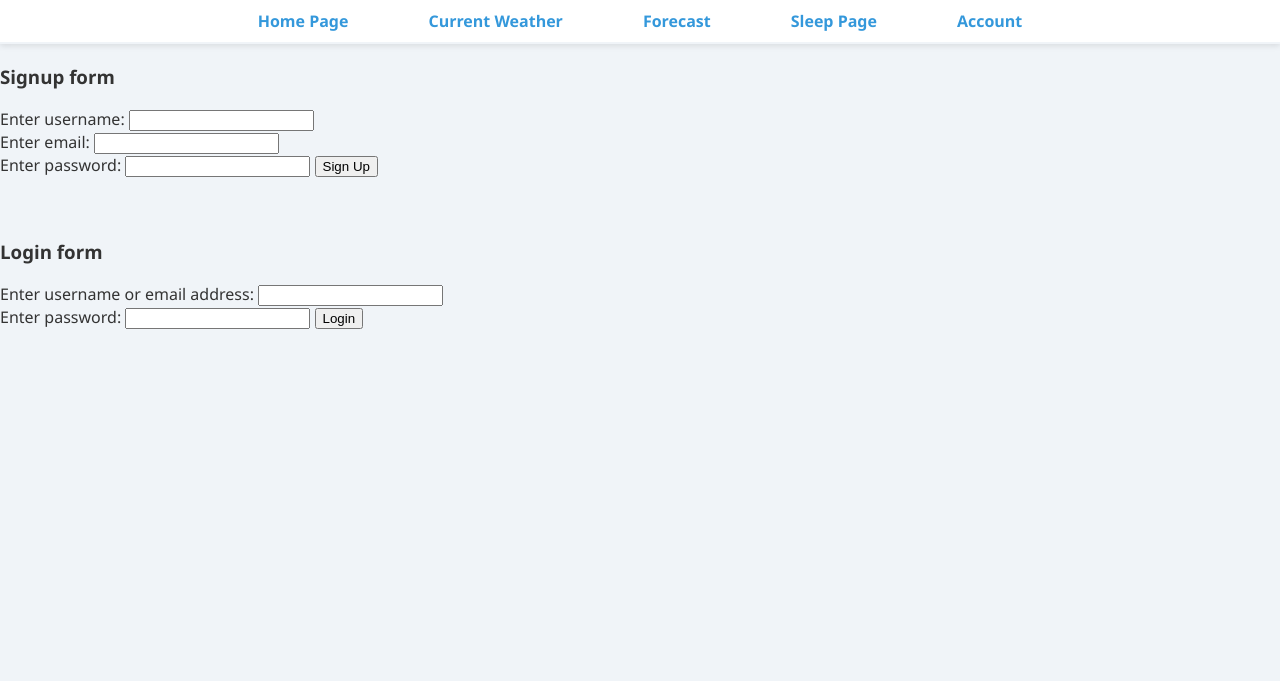
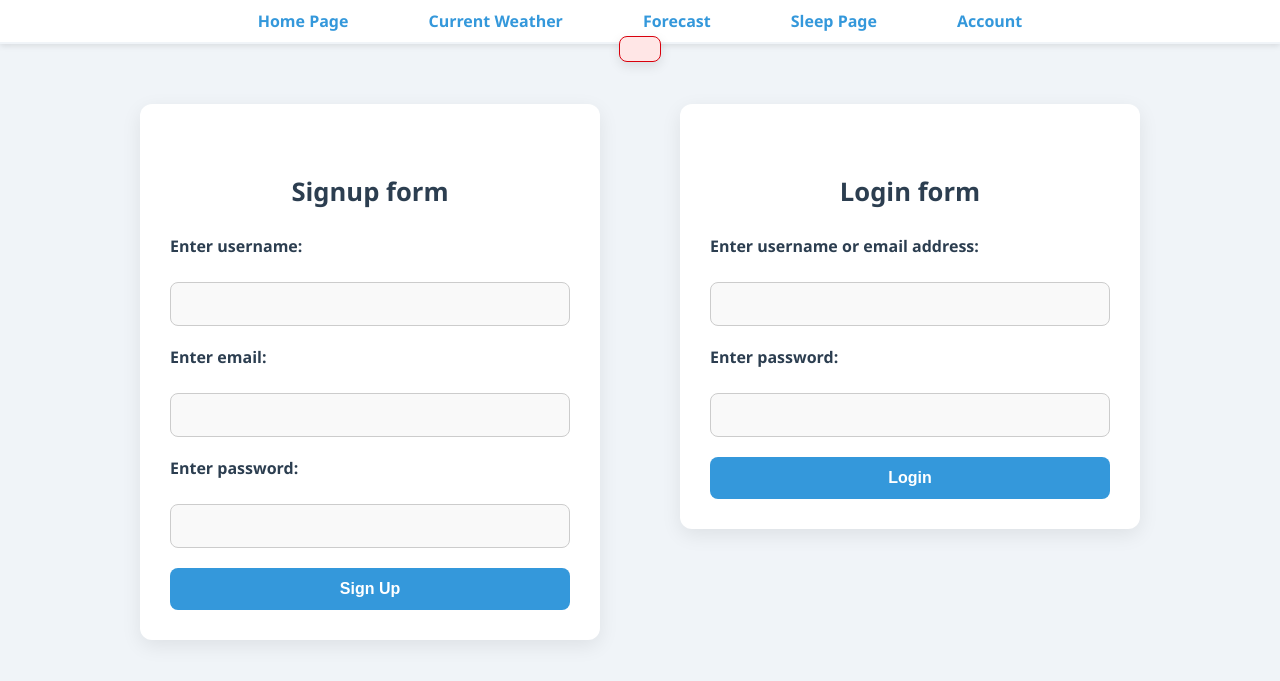
Before and after one commit to Skues/YourWeather, a Python web app: template app/account/templates/account.html in a window 1280 px wide. Shown: the top 681 px of the page. Run offline with Jinja, Linux system fonts and the light colour scheme; the template is opened without the code that fills it, so the values that code supplies are empty.

Commit message:
Added SQL parameteralising, cleaned up the code, the CSS and more

```diff
--- a/app/account/templates/account.html
+++ b/app/account/templates/account.html
@@ -1,31 +1,33 @@
 {% extends "base.html" %}
 {% block body %}
 {% if error != "" %}
-<p>{{error}}</p>
+<p class="errorMessage">{{error}}</p>
 {% endif %}
 {% if not loggedIn %}
+<div class="authContainer">
+<div class="signupForm">
 <h3>Signup form</h3>
-<div class="signupForm">
     <form action="{{url_for("auth.signup")}}" method="POST">
             <label for="username">Enter username: </label>
-            <input type="text" id="username" name = "signup_username"><br>
+            <input type="text" id="username" name = "signup_username" required>
             <label for="email">Enter email: </label>
-            <input type="text" id="email" name = "signup_email"><br>
+            <input type="text" id="email" name = "signup_email" required>
             <label for="password">Enter password: </label>
-            <input type="text" id="password" name = "signup_password">
+            <input type="password" id="password" name = "signup_password" required>
             <input type= "submit" value = "Sign Up">
         </form>
 </div><br><br>
 
+<div class="loginForm">
 <h3>Login form</h3>
-<div class="loginForm">
     <form action="{{url_for("auth.login")}}" method="POST">
         <label for="username_email">Enter username or email address: </label>
-        <input type="text" id="username_email" name = "username_email"><br>
+        <input type="text" id="username_email" name = "username_email" required>
         <label for="password">Enter password: </label>
-        <input type="text" id="login_password" name = "login_password">
+        <input type="password" id="login_password" name = "login_password" required>
         <input type= "submit" value = "Login">
     </form>
+</div>
 </div>
 {% else %}
 <a href={{url_for("auth.logout")}}>Logout</a>
--- a/app/sleep/routes.py
+++ b/app/sleep/routes.py
@@ -22,8 +22,8 @@ def sleepPreference():
         return render_template(
             "account.html", error="Must have an account to see how you will sleep."
         )
-    sql = f"SELECT p.heat, w.location from preferences as p join WeatherData as w on p.userID = w.userID where p.userID ={session.get("id")}"
-    cursor.execute(sql)
+    sql = "SELECT p.heat, w.location from preferences as p join WeatherData as w on p.userID = w.userID where p.userID = %s"
+    cursor.execute(sql, (session.get("id")))
     result = cursor.fetchone()
     if not result:
         return "No user found"
--- a/app/static/styles.css
+++ b/app/static/styles.css
@@ -1,3 +1,254 @@
+.forecastForm {
+    background-color: #ffffff;
+    padding: 25px 30px;
+    border-radius: 12px;
+    max-width: 600px;
+    margin: 30px auto;
+    box-shadow: 0 4px 16px rgba(0, 0, 0, 0.1);
+    display: flex;
+    flex-direction: column;
+    gap: 15px;
+    align-items: stretch;
+}
+
+.forecastForm label {
+    font-weight: 600;
+    color: #2c3e50;
+    font-size: 1rem;
+}
+
+.forecastForm input[type="text"] {
+    padding: 12px;
+    font-size: 1rem;
+    border-radius: 8px;
+    border: 1px solid #ccc;
+    background-color: #f9f9f9;
+    transition: border-color 0.3s ease, background-color 0.3s ease;
+    width: 100%;
+    box-sizing: border-box;
+}
+
+.forecastForm input[type="text"]:focus {
+    border-color: #3498db;
+    background-color: #f0f8ff;
+    outline: none;
+}
+
+.forecastForm input[type="submit"] {
+    padding: 12px;
+    background-color: #3498db;
+    color: white;
+    border: none;
+    border-radius: 8px;
+    cursor: pointer;
+    font-size: 1rem;
+    font-weight: bold;
+    transition: background-color 0.3s ease;
+}
+
+.forecastForm input[type="submit"]:hover {
+    background-color: #2980b9;
+}
+
+/* === FORECAST TITLE === */
+.forecastTitle {
+    text-align: center;
+    color: #2c3e50;
+    font-size: 1.6rem;
+    margin-top: 30px;
+    margin-bottom: 20px;
+}
+
+/* === FORECAST LIST === */
+.forecastList {
+    max-width: 800px;
+    margin: 0 auto 40px;
+    padding: 0;
+    list-style: none;
+}
+
+.forecastList li {
+    background-color: #ffffff;
+    margin-bottom: 15px;
+    padding: 15px 20px;
+    border-radius: 10px;
+    box-shadow: 0 2px 10px rgba(0, 0, 0, 0.05);
+    line-height: 1.6;
+    font-size: 1rem;
+    color: #333;
+}
+
+.forecastList li strong {
+    color: #2c3e50;
+}
+
+/* === MOBILE FRIENDLINESS === */
+@media (max-width: 600px) {
+    .forecastForm {
+        padding: 20px;
+    }
+
+    .forecastForm input[type="submit"] {
+        width: 100%;
+    }
+
+    .forecastTitle {
+        font-size: 1.3rem;
+    }
+
+    .forecastList li {
+        font-size: 0.95rem;
+    }
+}
+
+.errorMessage {
+    position: fixed;
+    top: 20px;
+    /* adjust for vertical placement */
+    left: 50%;
+    transform: translateX(-50%);
+    background-color: #ffe6e6;
+    color: #d8000c;
+    border: 1px solid #d8000c;
+    padding: 12px 20px;
+    border-radius: 8px;
+    font-size: 1rem;
+    font-weight: 500;
+    z-index: 1000;
+    box-shadow: 0 4px 12px rgba(0, 0, 0, 0.1);
+    max-width: 90%;
+    width: fit-content;
+    text-align: center;
+    animation: fadeInDown 0.3s ease;
+}
+
+.authContainer {
+    display: flex;
+    justify-content: center;
+    align-items: flex-start;
+    gap: 40px;
+    flex-wrap: wrap;
+    /* stacks on small screens */
+    margin: 40px auto;
+    max-width: 1000px;
+    padding: 20px;
+}
+
+.signupForm,
+.loginForm {
+    flex: 1 1 400px;
+    background-color: #ffffff;
+    max-width: 500px;
+    min-width: 300px;
+    padding: 30px;
+    border-radius: 12px;
+    box-shadow: 0 6px 20px rgba(0, 0, 0, 0.08);
+    transition: box-shadow 0.3s ease;
+}
+
+.signupForm:hover,
+.loginForm:hover {
+    box-shadow: 0 10px 25px rgba(0, 0, 0, 0.12);
+}
+
+.signupForm form,
+.loginForm form {
+    display: flex;
+    flex-direction: column;
+    gap: 20px;
+}
+
+.signupForm label,
+.loginForm label {
+    font-weight: 600;
+    color: #2c3e50;
+    font-size: 1rem;
+    margin-bottom: 5px;
+}
+
+.signupForm input[type="text"],
+.loginForm input[type="text"],
+.signupForm input[type="password"],
+.loginForm input[type="password"] {
+    padding: 12px;
+    font-size: 1rem;
+    border-radius: 8px;
+    border: 1px solid #ccc;
+    background-color: #f9f9f9;
+    transition: border-color 0.3s ease, background-color 0.3s ease;
+    box-sizing: border-box;
+    width: 100%;
+}
+
+.signupForm input[type="text"]:focus,
+.loginForm input[type="text"]:focus,
+.signupForm input[type="password"]:focus,
+.loginForm input[type="password"]:focus {
+    border-color: #3498db;
+    background-color: #f0f8ff;
+    outline: none;
+}
+
+.signupForm input[type="submit"],
+.loginForm input[type="submit"] {
+    padding: 12px;
+    background-color: #3498db;
+    color: white;
+    border: none;
+    border-radius: 8px;
+    cursor: pointer;
+    font-size: 1rem;
+    font-weight: bold;
+    transition: background-color 0.3s ease;
+}
+
+.signupForm input[type="submit"]:hover,
+.loginForm input[type="submit"]:hover {
+    background-color: #2980b9;
+}
+
+h3 {
+    text-align: center;
+    color: #2c3e50;
+    font-size: 1.6em;
+    margin-top: 40px;
+}
+
+/* === AUTH PREFERENCE CONTAINERS === */
+
+.container h3 {
+    color: #2c3e50;
+    font-size: 1.3em;
+    margin-top: 20px;
+}
+
+.container p {
+    font-size: 1.1em;
+    background: #f7fbff;
+    padding: 10px 15px;
+    border-left: 4px solid #3498db;
+    border-radius: 6px;
+    margin-top: 10px;
+}
+
+.container a {
+    display: inline-block;
+    margin-top: 10px;
+    padding: 10px 15px;
+    background-color: #2196f3;
+    color: white;
+    text-decoration: none;
+    border-radius: 6px;
+    transition: background-color 0.3s ease;
+}
+
+.container a:hover {
+    background-color: #1976d2;
+}
+
+/* === MOBILE FRIENDLINESS === */
+@media (max-width: 600px) {}
+
 nav {
     background-color: #ffffff;
     /* Change background to white for consistency */
@@ -62,6 +313,23 @@ ul li {
         text-align: center;
         padding: 10px 8px;
     }
+
+    .signupForm,
+    .loginForm {
+        padding: 20px;
+    }
+
+    .signupForm input[type="text"],
+    .loginForm input[type="text"],
+    .signupForm input[type="password"],
+    .loginForm input[type="password"] {
+        font-size: 0.95rem;
+    }
+
+    .signupForm input[type="submit"],
+    .loginForm input[type="submit"] {
+        font-size: 0.95rem;
+    }
 }
 
 body {
@@ -80,6 +348,7 @@ body {
     width: 90%;
     max-width: 500px;
     margin: auto;
+    margin-top: 50px;
 }
 
 .search-box {
@@ -138,7 +407,7 @@ h1 {
     color: #3498db;
     font-size: 2.8em;
     text-align: center;
-    margin: 40px 0 20px;
+    margin: 20px 0 20px;
     padding-bottom: 10px;
     border-bottom: 3px solid #8ac3ea;
     max-width: 90%;
--- a/app/weather/templates/weather.html
+++ b/app/weather/templates/weather.html
@@ -3,12 +3,6 @@
 
 {% block body %}
 
-    {% if user != {} %}
-        <p>Hello {{username}}</p>
-    {% endif %}
-    {% if location != "" %}
-    <p>{{location}}</p>
-    {% endif %}
     <div class = "weather-container">
     <h1>Current Weather</h1>
 
--- a/weathertoday.json
+++ b/weathertoday.json
@@ -1 +1 @@
-{"coord": {"lon": -2.6953, "lat": 54.7584}, "weather": [{"id": 804, "main": "Clouds", "description": "overcast clouds", "icon": "04d"}], "base": "stations", "main": {"temp": 285.56, "feels_like": 285, "temp_min": 285.56, "temp_max": 285.56, "pressure": 1015, "humidity": 82, "sea_level": 1015, "grnd_level": 986}, "visibility": 10000, "wind": {"speed": 6.44, "deg": 277, "gust": 12.43}, "clouds": {"all": 100}, "dt": 1759680539, "sys": {"type": 2, "id": 2041921, "country": "GB", "sunrise": 1759645233, "sunset": 1759685853}, "timezone": 3600, "id": 2635167, "name": "United Kingdom", "cod": 200}
+{"coord": {"lon": -2.6953, "lat": 54.7584}, "weather": [{"id": 804, "main": "Clouds", "description": "overcast clouds", "icon": "04d"}], "base": "stations", "main": {"temp": 287.78, "feels_like": 287.31, "temp_min": 287.78, "temp_max": 287.78, "pressure": 1020, "humidity": 77, "sea_level": 1020, "grnd_level": 990}, "visibility": 10000, "wind": {"speed": 3.69, "deg": 194, "gust": 6.52}, "clouds": {"all": 100}, "dt": 1759766670, "sys": {"type": 2, "id": 2041921, "country": "GB", "sunrise": 1759731747, "sunset": 1759772103}, "timezone": 3600, "id": 2635167, "name": "United Kingdom", "cod": 200}
```
Also changed, not shown: app/account/routes.py (+18 -16 lines), app/account/templates/setPreferences.html (+2 -5 lines), app/auth/routes.py (+5 -7 lines), app/models/database.py (+10 -10 lines), app/models/weatherapp.py (+7 -1 lines), app/weather/routes.py (+20 -12 lines), app/weather/templates/forecast.html (+16 -16 lines), weatherforecast.json (+1 -1 lines).
